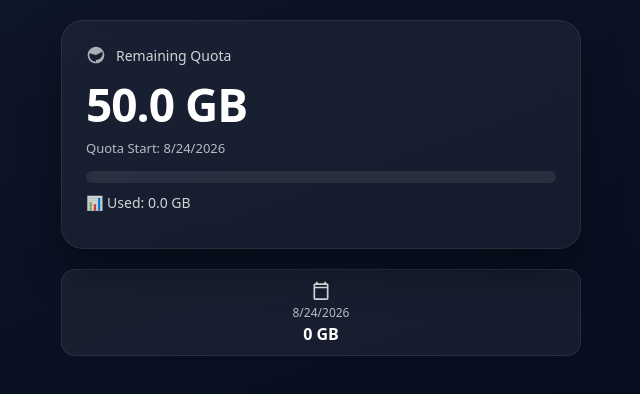
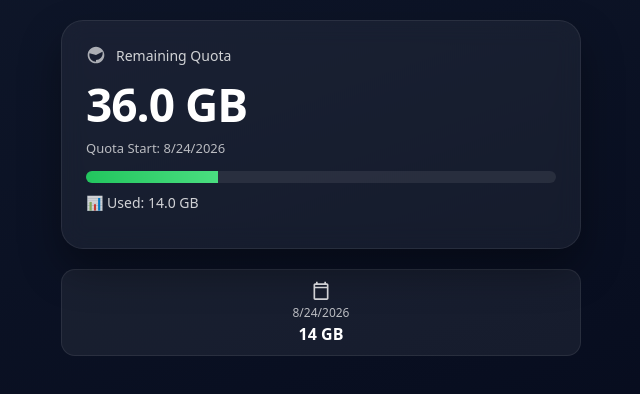
Before and after one commit to abdelrahman836/quota-tracking, a plain HTML site: page index.html in a window 1280 px wide. Shown: the whole page, without its empty margins (319-959 px from the left). Drawn offline with Linux system fonts and the light colour scheme.

Commit message:
Update index.html

```diff
--- a/index.html
+++ b/index.html
@@ -156,7 +156,7 @@ const startDate = "2026-08-24";
 
 // DATA
 let entries = [
- {date:"2026-08-24",usage: 0},
+ {date:"2026-08-24",usage: 14},
 ];
 
 function render(){
```
